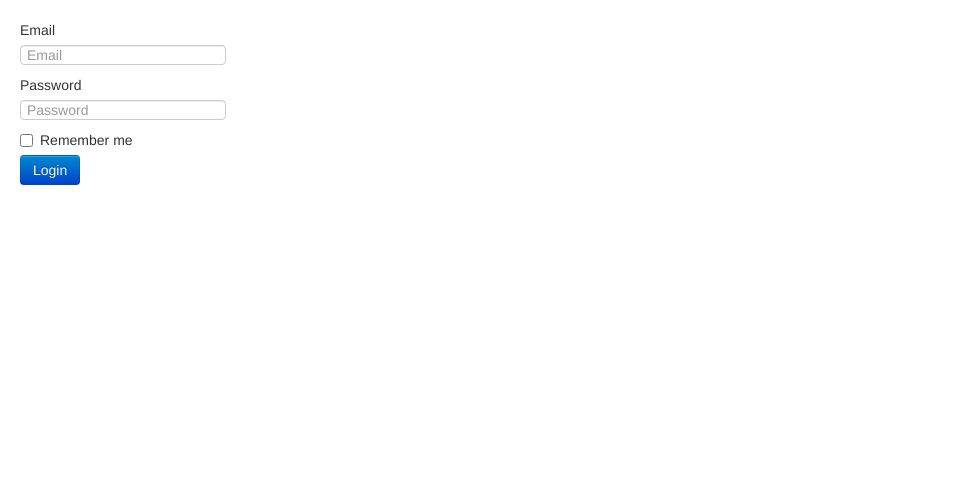
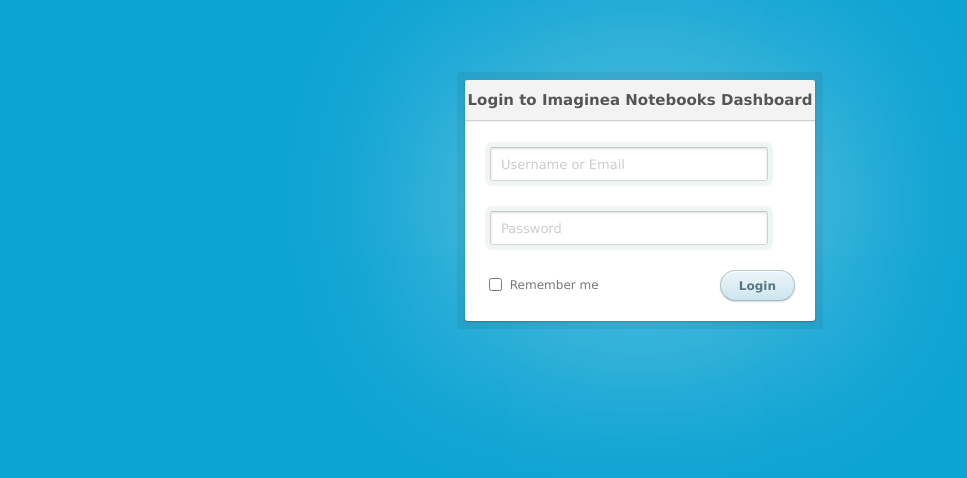
Before and after one commit to santhoshbhumireddy/nbviewer, a Python web app: template nbviewer/templates/login.html in a window 1280 px wide. Shown: the top 478 px of the page, without its empty margins (0-967 px from the left). Run offline with Jinja, Linux system fonts and the light colour scheme; the template is opened without the code that fills it, so the values that code supplies are empty; some libraries are stand-ins or nearby versions.

Commit message:
Changed login and dashboard page

```diff
--- a/nbviewer/templates/login.html
+++ b/nbviewer/templates/login.html
@@ -1,51 +1,29 @@
 {% block extra_head %}
 <head>
-    <!-- Bootstrap core CSS -->
-	<link href="/static/css/bootstrap.min.css" rel="stylesheet">
-    <style type="text/css">
-    	.bs-example{
-    		margin: 20px;
-    	}
-	</style>
-	<script src="http://ajax.googleapis.com/ajax/libs/jquery/1.7.1/jquery.min.js" type="text/javascript"></script>
+  <meta charset="utf-8">
+  <meta http-equiv="X-UA-Compatible" content="IE=edge,chrome=1">
+  <title>Login Form</title>
+  <link rel="stylesheet" href="/static/nb/css/login.css">
+  <!--[if lt IE 9]><script src="//html5shim.googlecode.com/svn/trunk/html5.js"></script><![endif]-->
 </head>
 {% endblock %}
 {% block body %}
 <body>
-<div class="bs-example">
-    <form class="login-form" action='/login', method='post'>
-        <div class="form-group">
-            <label for="inputEmail">Email</label>
-            <input type="email" class="form-control" id="inputEmail" name="username" placeholder="Email">
-        </div>
-        <div class="form-group">
-            <label for="inputPassword">Password</label>
-            <input type="password" class="form-control" id="inputPassword" name="password" placeholder="Password">
-        </div>
-        <div class="checkbox">
-            <label><input type="checkbox"> Remember me</label>
-        </div>
-        <button type="submit" class="btn btn-primary">Login</button>
-    </form>
-</div>
+  <section class="container">
+    <div class="login">
+      <h1>Login to Imaginea Notebooks Dashboard</h1>
+      <form method="post" action="/login">
+        <p><input type="text" name="username" value="" placeholder="Username or Email"></p>
+        <p><input type="password" name="password" value="" placeholder="Password"></p>
+        <p class="remember_me">
+          <label>
+            <input type="checkbox" name="remember_me" id="remember_me">
+            Remember me
+          </label>
+        </p>
+        <p class="submit"><input type="submit" name="commit" value="Login"></p>
+      </form>
+    </div>
+  </section>
 </body>
-<!--
-<script type="text/javascript">
-function handle_ajax_form(){
-		username = document.getElementById('inputEmail').value;
-		password = document.getElementById('inputPassword').value;
-		var parameters = {username:username, password:password}
-		$.getJSON("/login_submit", parameters,function(resp){
-			if(resp.error){
-				document.getElementById('errors').append(resp.errors.join("\n"));
-			}
-			else{
-				location.href = resp.redirect
-			}
-        })
-		return false
-}
-$("form.login-form").bind("submit",handle_ajax_form)
-</script>
--->
 {% endblock %}
```
Also changed, not shown: nbviewer/app.py (+2 -11 lines), nbviewer/handlers.py (+12 -32 lines), nbviewer/templates/dashboard.html (+10 -32 lines), nbviewer/templates/nb_run.html (+7 -1 lines).
